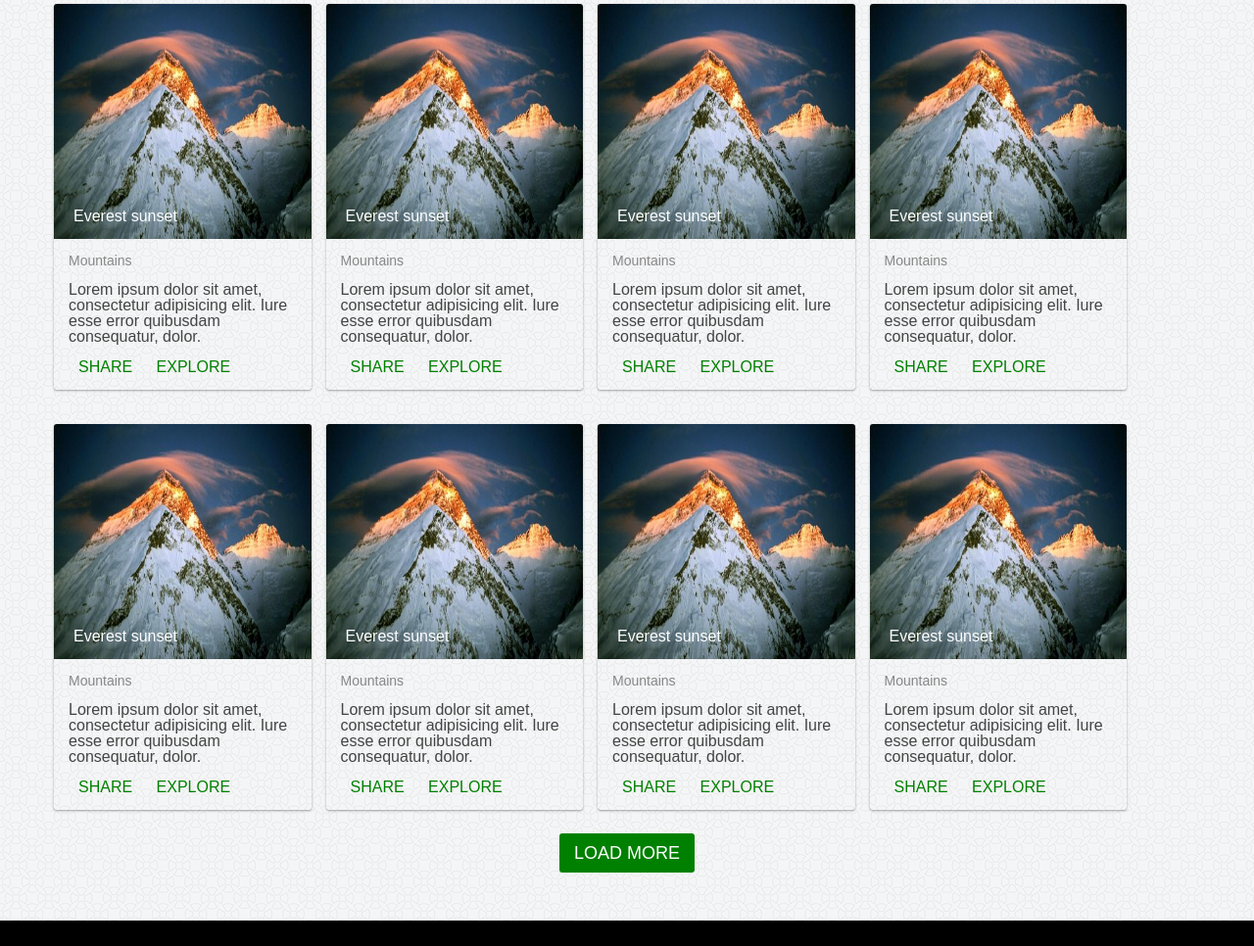
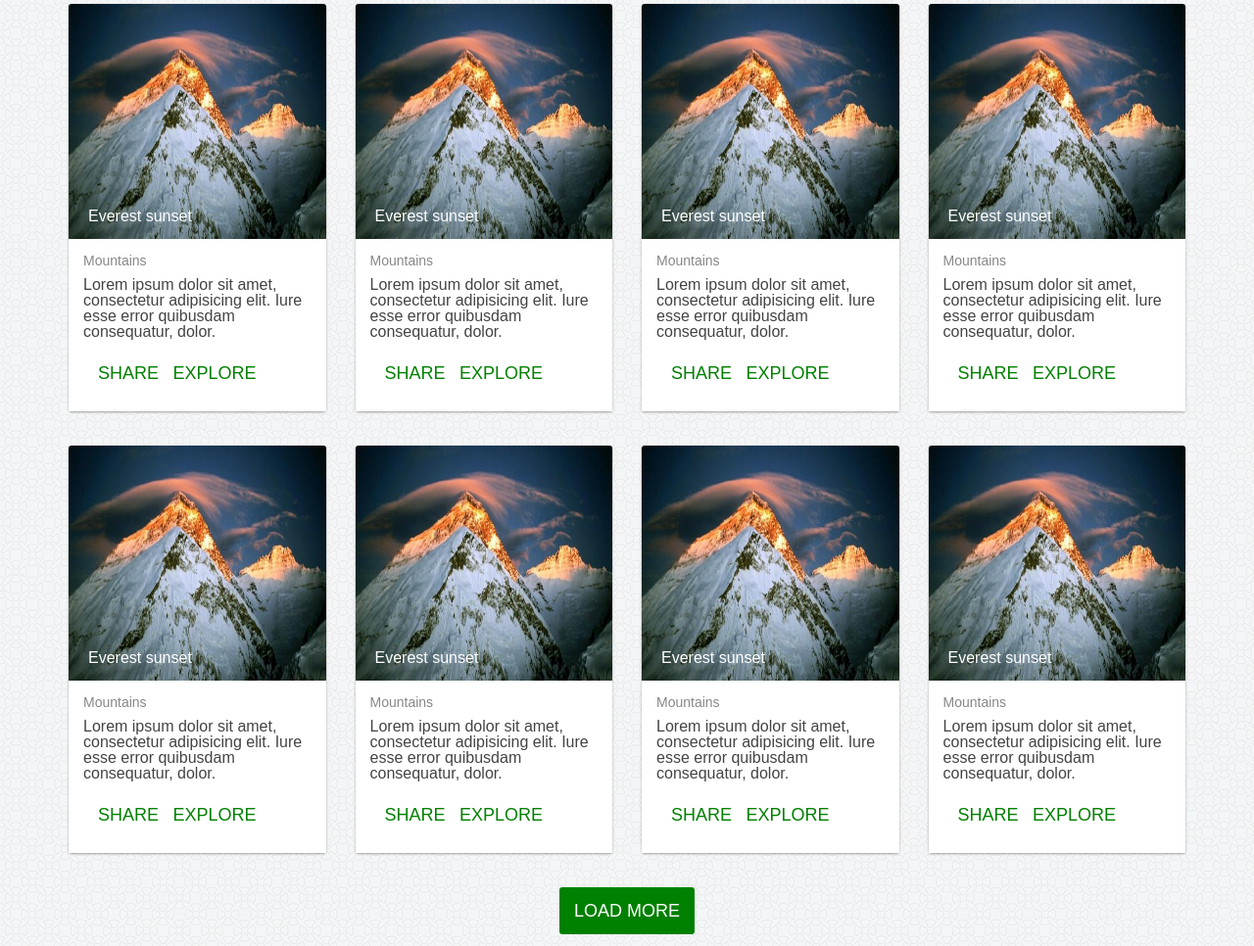
Before and after one commit to ArtemBorcsh/level-up-homeworks, a website: page public/views/css/homework-4/index.html in a window 1280 px wide. Shown: the part 383-1349 px from the top of the page at 98% size. Drawn offline with Linux system fonts and the light colour scheme.

Commit message:
css hw 4

```diff
--- a/public/views/css/homework-4/css/style.css
+++ b/public/views/css/homework-4/css/style.css
@@ -41,19 +41,15 @@ footer {
 }
 body {
   background-image: url(../images/pattern.png);
-  background-clip: padding-box;
   font-family: Arial;
 }
 .header {
   line-height: 40px;
   background-color: #00aa0b;
-  box-shadow: 0 2px 5px rgba(0,0,0,.26)
-  width: 100%;
+  box-shadow: 0 2px 5px rgba(0,0,0,.26);
 }
 .nav {
-  width: 1170px;
   margin: 0 auto;
-  padding-right: 75px;
 }
 .nav-link {
   margin: 0 10px;
@@ -100,6 +96,7 @@ body {
 .main-content {
   width: 1170px;
   margin: 0 auto;
+  padding-bottom: 50px;
 }
 .heading {
   font-weight: bold;
@@ -110,12 +107,16 @@ body {
 .container {
   margin: 0 auto;
   width: 1170px;
+  padding: 0 15px;
+}
+.row {
+  margin-left: -15px;
+  margin-right: -15px;
 }
 .column {
   width: 25%;
   padding: 0 15px;
   float: left;
-  margin-left: -15px;
 }
 .card {
   border-radius: 3px;
@@ -137,26 +138,30 @@ body {
   color: white;
 }
 .text-block {
-  padding: 0 15px;
+  padding: 15px;
+  background-color: white;
 }
 .card-heading {
-    margin: 15px 0;
     color: #878787;
     font-size: 14px;
 }
-.card-link {
+.card-text {
+  margin: 10px 0;
+}
+.card-button {
+  padding: 15px;
+}
+.button {
+  text-transform: uppercase;
+  font-size: 18px;
+}
+.button-green {
   color: green;
-  text-transform: uppercase;
-  padding: 15px 10px;
+  display: inline-block;
+  margin-right: 10px;
 }
-.card-block {
-  padding: 0 10px;
-}
-.card-block:first-child {
-  padding-left: 0;
-}
-.card-block:last-child {
-  padding-right: 0;
+.button-green:last-child {
+  margin-right: 0;
 }
 .clearfix:after {
   content: "";
@@ -165,18 +170,14 @@ body {
 }
 .scroll {
   text-align: center;
-  margin-bottom: 60px;
 }
-.load-more {
-  text-transform: uppercase;
-  font-size: 18px;
+.button-load {
   background-color: green;
-  padding: 10px 15px;
   color: white;
+  padding: 15px;
   border-radius: 3px;
 }
 .footer {
-  width: 100%;
   background-color: black;
   padding: 45px 0;
 }
--- a/public/views/css/homework-4/index.html
+++ b/public/views/css/homework-4/index.html
@@ -10,7 +10,7 @@
   <body>
     <div class="wrapper">
       <header class="header">
-        <nav class="nav">
+        <nav class="nav container">
           <a class="nav-link active" href="">home</a>
           <a class="nav-link" href="">gallery</a>
           <a class="nav-link" href="">prices</a>
@@ -29,6 +29,7 @@
         <main class="main-content">
           <h1 class="heading">primary title</h1>
           <div class="container clearfix">
+            <div class="row">
               <div class="column">
                 <div class="card">
                   <div class="card-background">
@@ -36,12 +37,12 @@
                   </div>
                   <div class="text-block">
                     <h3 class="card-heading">Mountains</h3>
-                  <p>
+                    <p class="card-text">
                       Lorem ipsum dolor sit amet, consectetur adipisicing elit. Iure esse error quibusdam consequatur, dolor.
                     </p>
-                  <div class="card-link">
-                    <a class="card-block" href="">share</a>
-                    <a class="card-block" href="">explore</a>
+                    <div class="card-button">
+                      <button class="button button-green" type="button">share</button>
+                      <a class="button button-green" href="">explore</a>
                     </div>
                   </div>
                 </div>
@@ -53,12 +54,12 @@
                   </div>
                   <div class="text-block">
                     <h3 class="card-heading">Mountains</h3>
-                  <p>
+                    <p class="card-text">
                       Lorem ipsum dolor sit amet, consectetur adipisicing elit. Iure esse error quibusdam consequatur, dolor.
                     </p>
-                  <div class="card-link">
-                    <a class="card-block" href="">share</a>
-                    <a class="card-block" href="">explore</a>
+                    <div class="card-button">
+                      <button class="button button-green" type="button">share</button>
+                      <a class="button button-green" href="">explore</a>
                     </div>
                   </div>
                 </div>
@@ -70,12 +71,12 @@
                   </div>
                   <div class="text-block">
                     <h3 class="card-heading">Mountains</h3>
-                  <p>
+                    <p class="card-text">
                       Lorem ipsum dolor sit amet, consectetur adipisicing elit. Iure esse error quibusdam consequatur, dolor.
                     </p>
-                  <div class="card-link">
-                    <a class="card-block" href="">share</a>
-                    <a class="card-block" href="">explore</a>
+                    <div class="card-button">
+                      <button class="button button-green" type="button">share</button>
+                      <a class="button button-green" href="">explore</a>
                     </div>
                   </div>
                 </div>
@@ -87,12 +88,12 @@
                   </div>
                   <div class="text-block">
                     <h3 class="card-heading">Mountains</h3>
-                  <p>
+                    <p class="card-text">
                       Lorem ipsum dolor sit amet, consectetur adipisicing elit. Iure esse error quibusdam consequatur, dolor.
                     </p>
-                  <div class="card-link">
-                    <a class="card-block" href="">share</a>
-                    <a class="card-block" href="">explore</a>
+                    <div class="card-button">
+                      <button class="button button-green" type="button">share</button>
+                      <a class="button button-green" href="">explore</a>
                     </div>
                   </div>
                 </div>
@@ -104,12 +105,12 @@
                   </div>
                   <div class="text-block">
                     <h3 class="card-heading">Mountains</h3>
-                  <p>
+                    <p class="card-text">
                       Lorem ipsum dolor sit amet, consectetur adipisicing elit. Iure esse error quibusdam consequatur, dolor.
                     </p>
-                  <div class="card-link">
-                    <a class="card-block" href="">share</a>
-                    <a class="card-block" href="">explore</a>
+                    <div class="card-button">
+                      <button class="button button-green" type="button">share</button>
+                      <a class="button button-green" href="">explore</a>
                     </div>
                   </div>
                 </div>
@@ -121,12 +122,12 @@
                   </div>
                   <div class="text-block">
                     <h3 class="card-heading">Mountains</h3>
-                  <p>
+                    <p class="card-text">
                       Lorem ipsum dolor sit amet, consectetur adipisicing elit. Iure esse error quibusdam consequatur, dolor.
                     </p>
-                  <div class="card-link">
-                    <a class="card-block" href="">share</a>
-                    <a class="card-block" href="">explore</a>
+                    <div class="card-button">
+                      <button class="button button-green" type="button">share</button>
+                      <a class="button button-green" href="">explore</a>
                     </div>
                   </div>
                 </div>
@@ -138,12 +139,12 @@
                   </div>
                   <div class="text-block">
                     <h3 class="card-heading">Mountains</h3>
-                  <p>
+                    <p class="card-text">
                       Lorem ipsum dolor sit amet, consectetur adipisicing elit. Iure esse error quibusdam consequatur, dolor.
                     </p>
-                  <div class="card-link">
-                    <a class="card-block" href="">share</a>
-                    <a class="card-block" href="">explore</a>
+                    <div class="card-button">
+                      <button class="button button-green" type="button">share</button>
+                      <a class="button button-green" href="">explore</a>
                     </div>
                   </div>
                 </div>
@@ -155,24 +156,26 @@
                   </div>
                   <div class="text-block">
                     <h3 class="card-heading">Mountains</h3>
-                  <p>
+                    <p class="card-text">
                       Lorem ipsum dolor sit amet, consectetur adipisicing elit. Iure esse error quibusdam consequatur, dolor.
                     </p>
-                  <div class="card-link">
-                    <a class="card-block" href="">share</a>
-                    <a class="card-block" href="">explore</a>
+                    <div class="card-button">
+                      <button class="button button-green" type="button">share</button>
+                      <a class="button button-green" href="">explore</a>
+                    </div>
                   </div>
                 </div>
               </div>
             </div>
           </div>
           <div class="scroll">
-            <a class="load-more" href="">load more</a>
+            <button class="button button-load" type="button">load more</button>
           </div>
         </main>
       </div>
       <footer class="footer">
         <div class="container">
+          <div class="row">
             <div class="column">
               <a class="footer-link" href="">Privacy policy</a>
               <a class="footer-link" href="">Terms of use</a>
@@ -182,6 +185,7 @@
               <a class="footer-link" href="">Partners</a>
             </div>
           </div>
+        </div>
       </footer>
     </div>
   </body>
```
Lines whose indentation alone changed are shown as unchanged.
